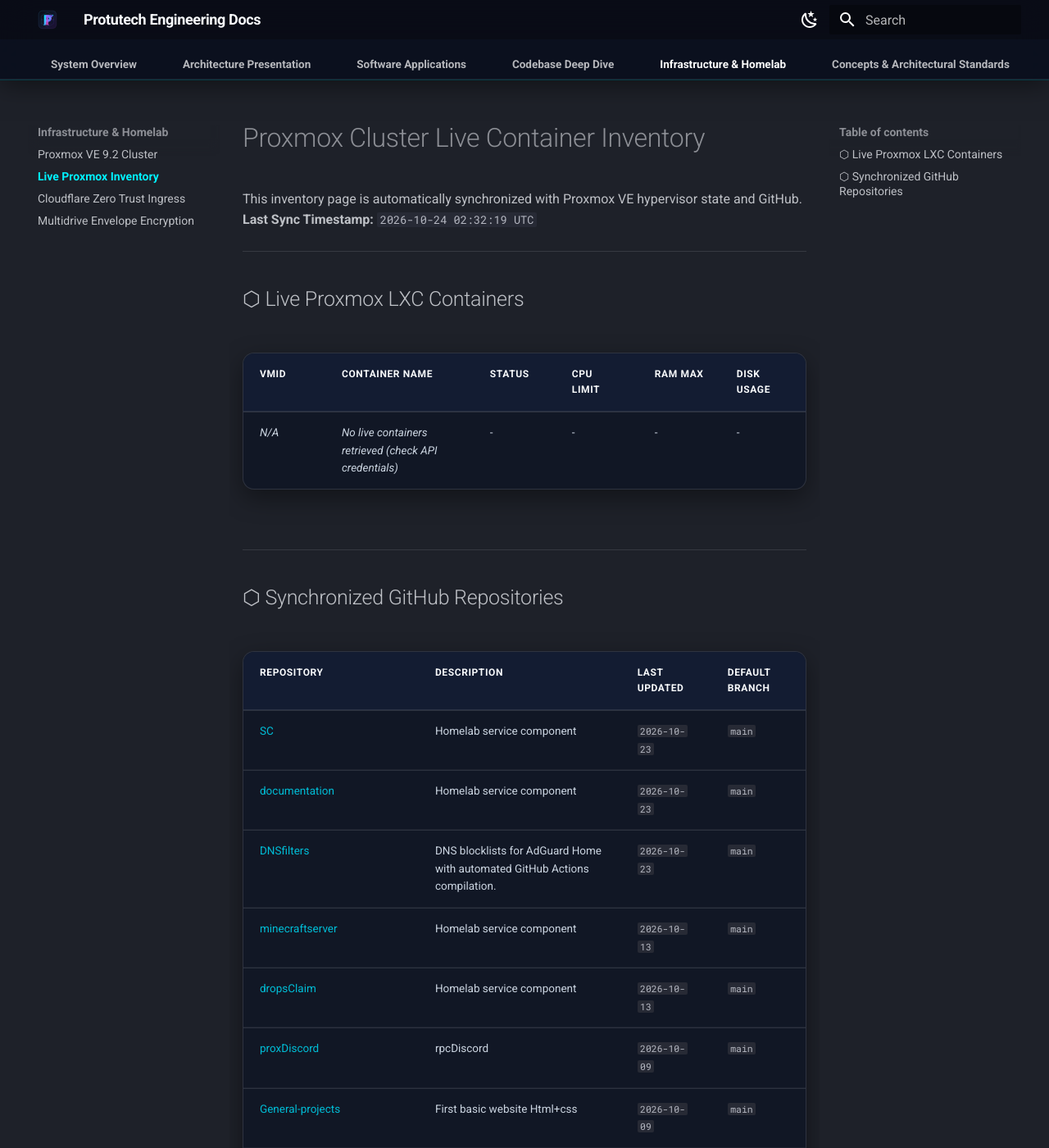
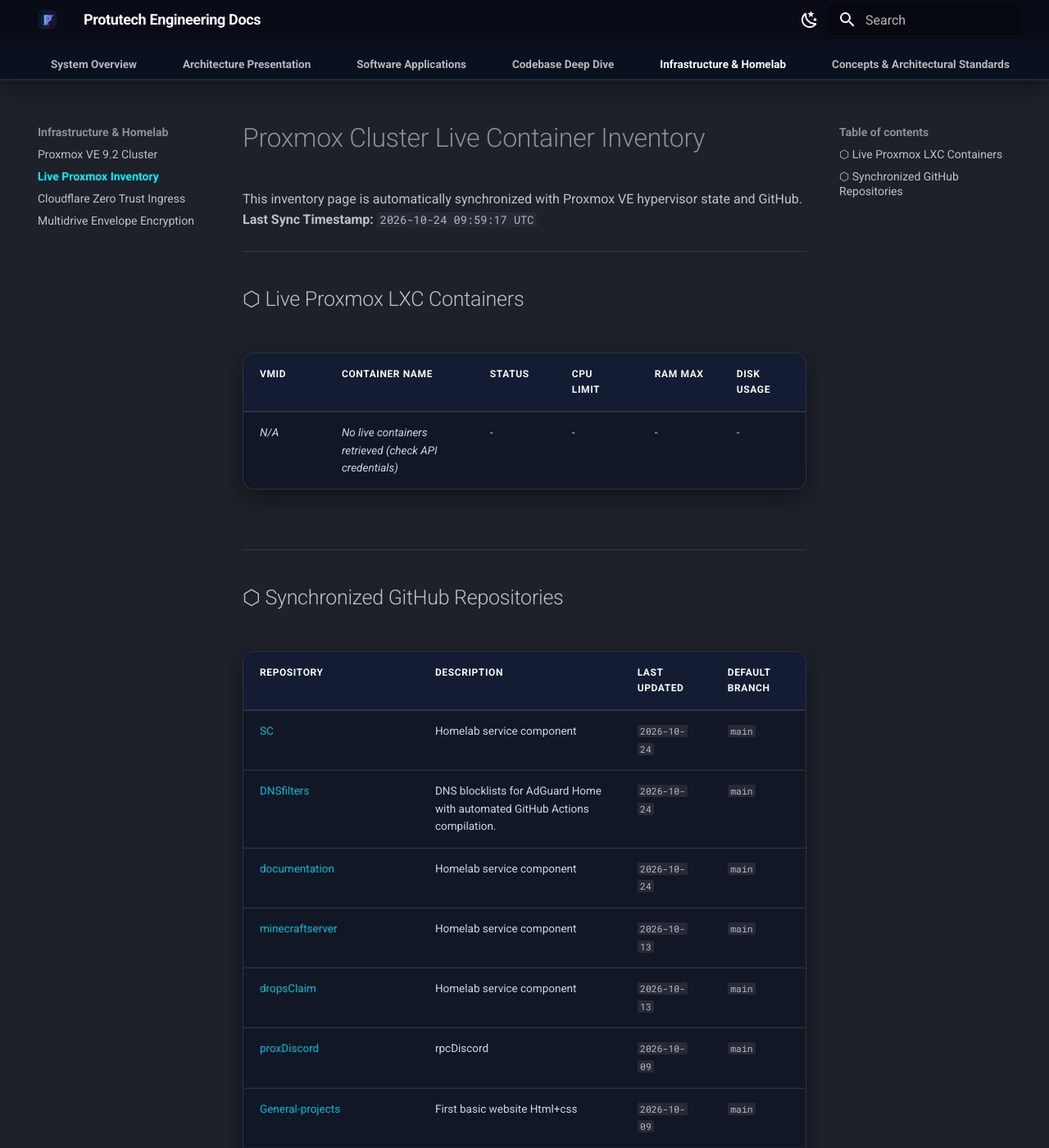
Before and after one commit to IAndrexI/documentation, an MkDocs documentation site: the page built from docs/infra/proxmox-live-inventory.md, in a window 1280 px wide and 1400 px high. Shown: the whole window at 82% size. Built offline with MkDocs 1.6.1 and Material for MkDocs 9.7.7, drawn with Linux system fonts in a browser that asks for light colours.

Commit message:
chore(auto-update): sync live Proxmox containers and GitHub repos [skip ci]

```diff
--- a/docs/infra/proxmox-live-inventory.md
+++ b/docs/infra/proxmox-live-inventory.md
@@ -1,7 +1,7 @@
 # Proxmox Cluster Live Container Inventory
 
 This inventory page is automatically synchronized with Proxmox VE hypervisor state and GitHub.
-**Last Sync Timestamp:** `2026-10-24 02:32:19 UTC`
+**Last Sync Timestamp:** `2026-10-24 09:59:17 UTC`
 
 ---
 
@@ -17,9 +17,9 @@
 
 | Repository | Description | Last Updated | Default Branch |
 | :--- | :--- | :--- | :--- |
-| [SC](https://github.com/IAndrexI/SC) | Homelab service component | `2026-10-23` | `main` |
-| [documentation](https://github.com/IAndrexI/documentation) | Homelab service component | `2026-10-23` | `main` |
-| [DNSfilters](https://github.com/IAndrexI/DNSfilters) | DNS blocklists for AdGuard Home with automated GitHub Actions compilation. | `2026-10-23` | `main` |
+| [SC](https://github.com/IAndrexI/SC) | Homelab service component | `2026-10-24` | `main` |
+| [DNSfilters](https://github.com/IAndrexI/DNSfilters) | DNS blocklists for AdGuard Home with automated GitHub Actions compilation. | `2026-10-24` | `main` |
+| [documentation](https://github.com/IAndrexI/documentation) | Homelab service component | `2026-10-24` | `main` |
 | [minecraftserver](https://github.com/IAndrexI/minecraftserver) | Homelab service component | `2026-10-13` | `main` |
 | [dropsClaim](https://github.com/IAndrexI/dropsClaim) | Homelab service component | `2026-10-13` | `main` |
 | [proxDiscord](https://github.com/IAndrexI/proxDiscord) | rpcDiscord | `2026-10-09` | `main` |
```
